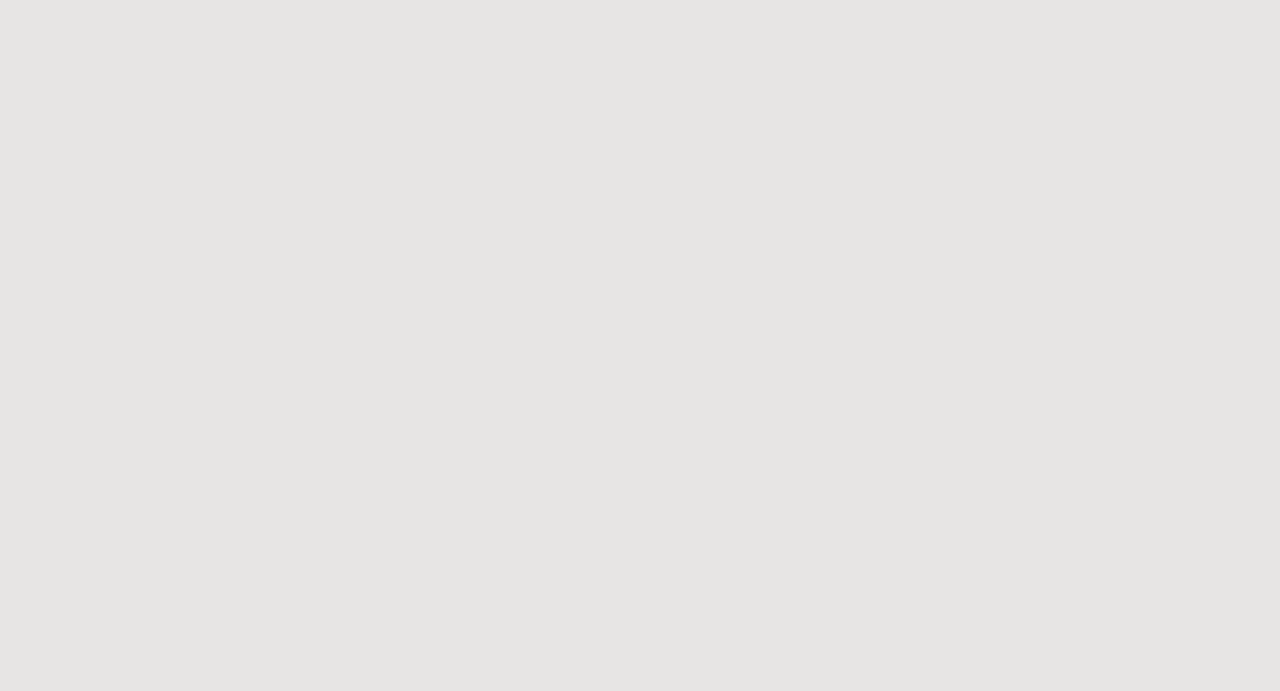
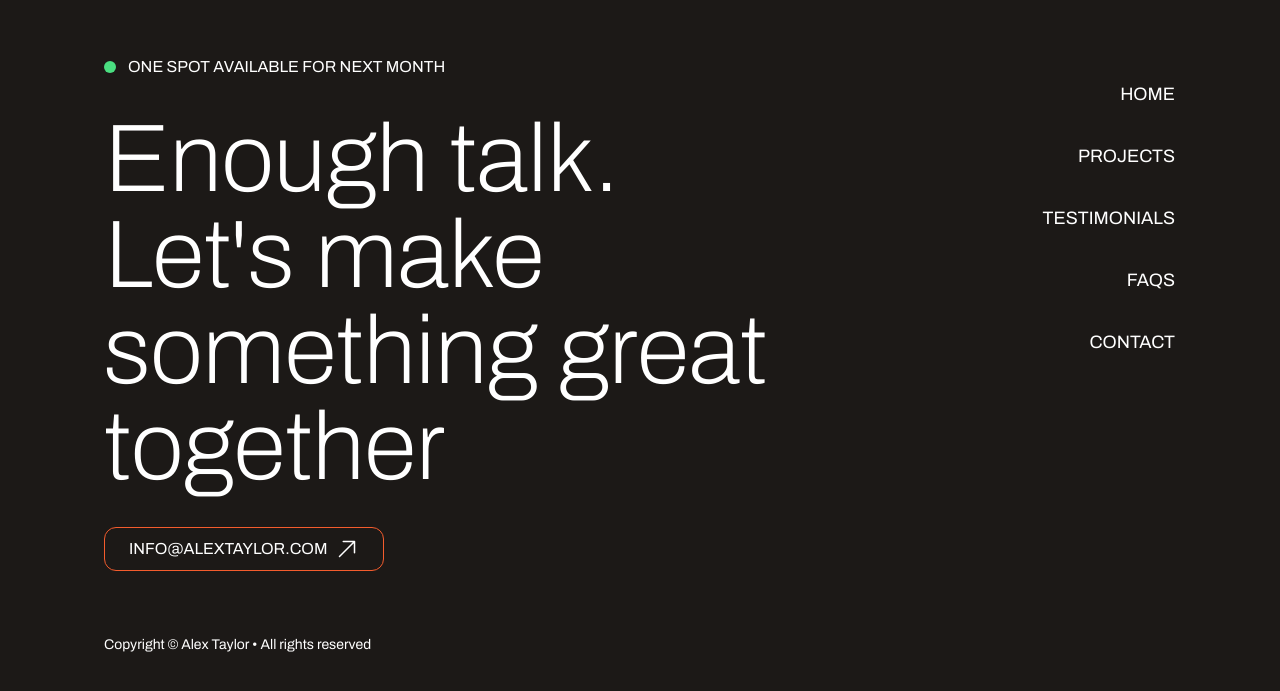
Before and after one commit to Sekwaticode/virtualboardroomsa, a Next.js app: page / in a window 1280 px wide. Shown: the part 6342-7033 px from the top of the page. Before the commit the page ends 6149 px from the top, so only its background shows below. Built offline with nearby package versions, Linux system fonts and the light colour scheme.

Commit message:
Footer section done

```diff
--- a/src/sections/Footer.tsx
+++ b/src/sections/Footer.tsx
@@ -1,39 +1,81 @@
 import { FC } from "react";
-
+import Button from "@/components/Button";
 const navItems = [
   {
-    href: '#',
-    label: 'Home'
+    href: "#",
+    label: "Home",
   },
   {
-    href: '#',
-    label: 'Projects'
+    href: "#",
+    label: "Projects",
   },
   {
-    href: '#',
-    label: 'Testimonials'
+    href: "#",
+    label: "Testimonials",
   },
   {
-    href: '#',
-    label: 'FAQS'
+    href: "#",
+    label: "FAQS",
   },
   {
-    href: '#',
-    label: 'Contact'
+    href: "#",
+    label: "Contact",
   },
-]
+];
 
 const Footer: FC = () => {
-  return <footer>
-    <div className="container">
-      <div>One spot available for next month</div>
-    <h2>Enough talk. Let&apos;s make something great together</h2>
-    <button>info@alextaylor.com</button>
-    <nav>
-{}
-    </nav>
-    </div>
-  </footer>;
+  return (
+    <footer className="bg-stone-900 text-white">
+      <div className="container">
+        <div className="section"> </div>
+        <div className="flex items-center gap-3">
+          <div className="size-3 rounded-full bg-green-400"></div>
+          <span className="uppercase">One spot available for next month</span>
+        </div>
+        <div className="grid md:grid-cols-3 ">
+          <div className="md:col-span-2">
+        <h2 className="text-4xl md:text-7xl lg:text-8xl mt-8 font-extralight">
+          Enough talk. Let&apos;s make something great together
+        </h2>
+        <Button
+          variant="secondary"
+          className="mt-8"
+          iconAfter={
+            <svg
+              xmlns="http://www.w3.org/2000/svg"
+              fill="none"
+              viewBox="0 0 24 24"
+              strokeWidth="1.5"
+              stroke="currentColor"
+              className="size-6"
+            >
+              <path
+                strokeLinecap="round"
+                strokeLinejoin="round"
+                d="m4.5 19.5 15-15m0 0H8.25m11.25 0v11.25"
+              />
+            </svg>
+          }
+        >
+          info@alextaylor.com
+        </Button>
+        </div>
+        <div>
+        <nav className="flex flex-col md:items-end gap-8 mt-16 md:mt-0">
+          {navItems.map(({ href, label }) => (
+            <a href={href} key={label}>
+              <Button variant="text" className="text-lg">{label}</Button>
+            </a>
+          ))}
+        </nav>
+        </div>
+        </div>
+        <p className="py-16 text-white-30 text-sm">
+          Copyright &copy; Alex Taylor &bull; All rights reserved
+        </p>
+      </div>
+    </footer>
+  );
 };
 
 export default Footer;
```
